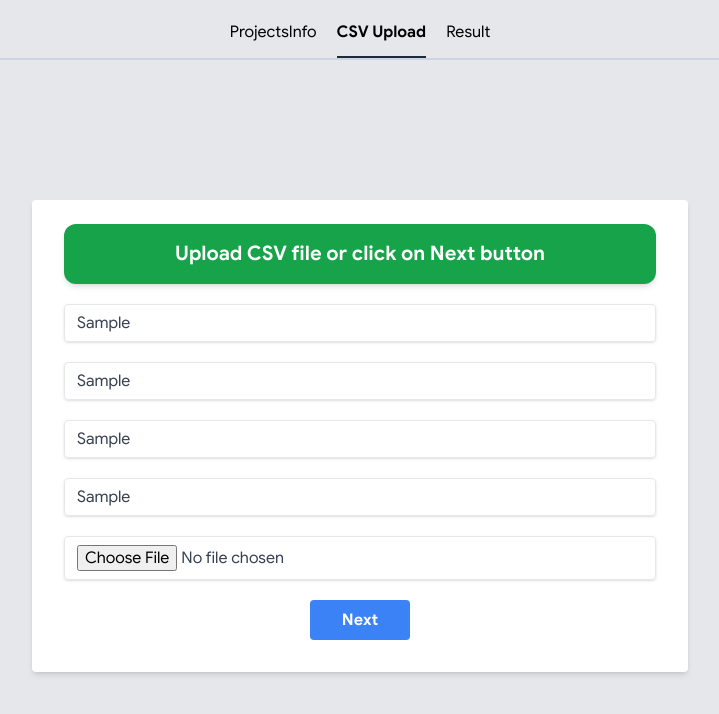
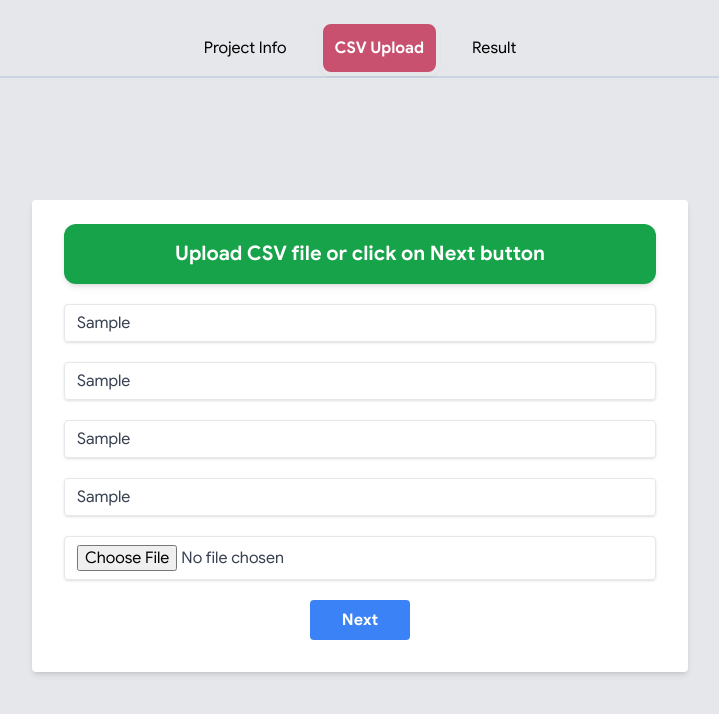
Before and after one commit to SkrChowdhury/xyz-engine-reactjs, a React (Vite) app: page / in a window 1280 px wide. Both pictures are taken after typing "Sample", "Sample", "Sample", "Sample" into the empty fields and a click on the button "Next". Shown: the top 714 px of the page, without its empty margins (280-999 px from the left). Built offline with nearby package versions, Linux system fonts and the light colour scheme; what @react-pdf/renderer would draw is missing.

Commit message:
tab styling done

```diff
--- a/src/components/NavLinks.jsx
+++ b/src/components/NavLinks.jsx
@@ -9,20 +9,19 @@ import { GlobalContext } from "../context/GlobalContext";
  * @constructor
  */
 const NavLinks = () => {
-  const { projectName,
-    projectDescription,
-    client,contractor, csvData } = useContext(GlobalContext);
+  const { projectName, projectDescription, client, contractor, csvData } =
+    useContext(GlobalContext);
   const { pathname } = useLocation();
   const navigate = useNavigate();
 
-
-  console.log("🚀 ~ file: NavLinks.jsx:19 ~ NavLinks ~ csvData:", csvData)
-
-  // This is a ternary operator that checks if the name and email fields are filled out.
-  const isProjectDone = projectName?.length !== 0 && projectDescription?.length !== 0 && client?.length !== 0 && contractor?.length !== 0;
-  // This is a ternary operator that checks if the twitter and facebook fields are filled out.
-  // const isCSVDataDone = twitter.length !== 0 && facebook.length !== 0;
-  const isCSVDataDone = csvData !== [] ;
+  // This is a ternary operator that checks if all fields are filled out.
+  const isProjectDone =
+    projectName?.length !== 0 &&
+    projectDescription?.length !== 0 &&
+    client?.length !== 0 &&
+    contractor?.length !== 0;
+  // This is a ternary operator that checks if there are values for csvData
+  const isCSVDataDone = csvData !== [];
 
   useEffect(() => {
     if (!isProjectDone && !isCSVDataDone) navigate("/");
@@ -31,17 +30,19 @@ const NavLinks = () => {
   return (
     <div className="pt-5 border-b-2 border-b-slate-300 flex gap-[20px] items-center justify-center">
       <Link
-        className={`pb-3 border-b-2 ${
-          pathname === "/" && "border-b-slate-800 font-semibold"
+        className={`p-3  ${
+          pathname === "/" &&
+          "bg-rose-700 bg-opacity-70 rounded-xl border-4 shadow-sm text-white font-semibold "
         }`}
         to="/"
       >
-        ProjectsInfo
+        Project Info
       </Link>
       {isProjectDone ? (
         <Link
-          className={`pb-3 border-b-2 ${
-            pathname === "/csv" && "border-b-slate-800  font-semibold"
+          className={`p-3 ${
+            pathname === "/csv" &&
+            "bg-rose-700 bg-opacity-70 rounded-xl border-4 shadow-sm text-white font-semibold "
           }`}
           to="/csv"
         >
@@ -52,8 +53,9 @@ const NavLinks = () => {
       )}
       {isProjectDone && isCSVDataDone ? (
         <Link
-          className={`pb-3 border-b-2 ${
-            pathname === "/result" && "border-b-slate-800 font-semibold"
+          className={`p-3  ${
+            pathname === "/result" &&
+            "bg-rose-700 bg-opacity-70 rounded-xl border-4 shadow-sm text-white font-semibold "
           }`}
           to="/result"
         >
```
